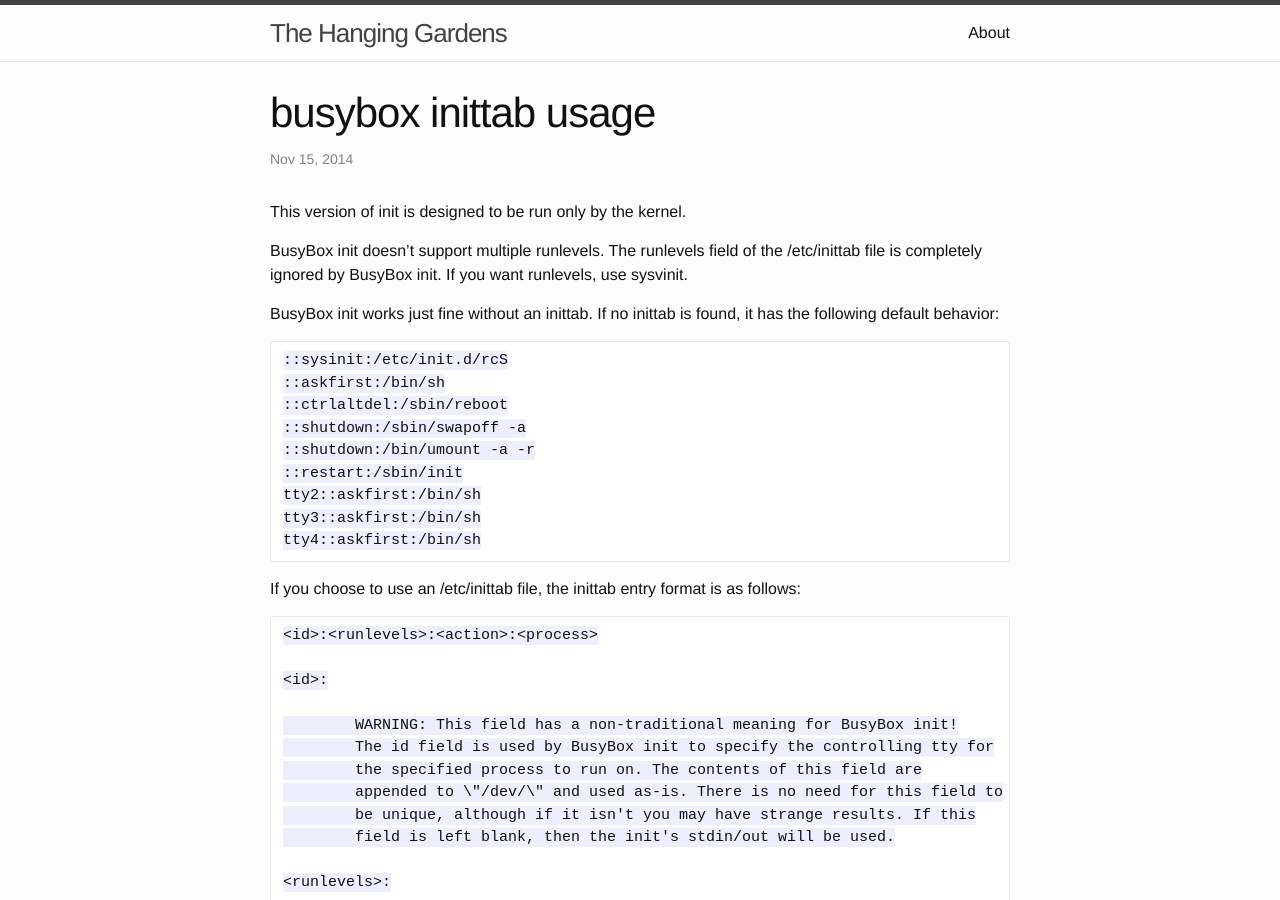
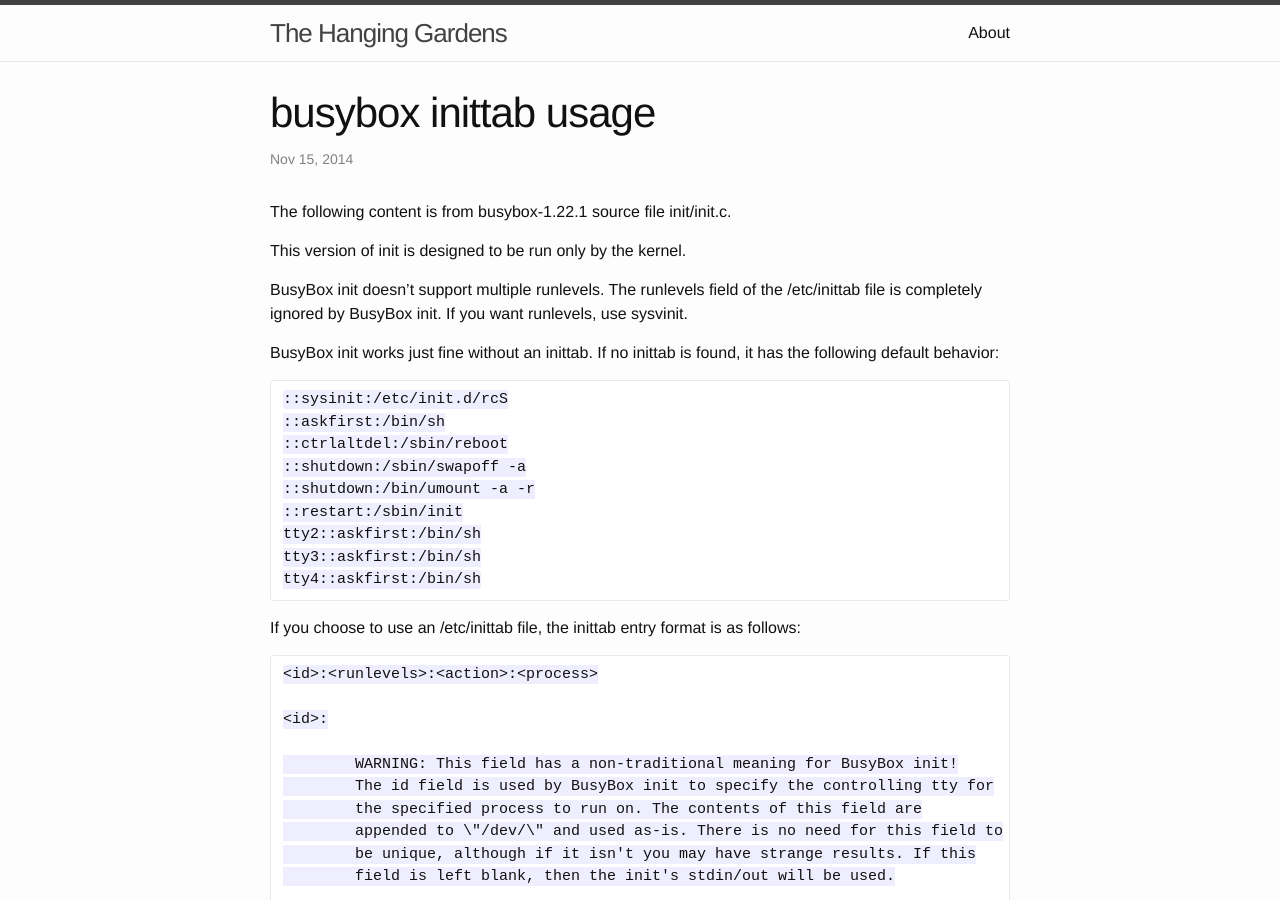
Before and after one commit to bablon/bablon.github.io, a Jekyll site: the page built from _posts/2014-11-15-busybox-1.22.1-inittab.markdown, in a window 1280 px wide and 900 px high. Built offline with Jekyll 4.4.1, drawn with Linux system fonts in a browser that asks for light colours.

Commit message:
add source for busy inittab blog

```diff
--- a/_posts/2014-11-15-busybox-1.22.1-inittab.markdown
+++ b/_posts/2014-11-15-busybox-1.22.1-inittab.markdown
@@ -4,6 +4,8 @@
 date:   2014-11-15 21:38:18
 categories: busybox
 ---
+The following content is from busybox-1.22.1 source file init/init.c.
+
 This version of init is designed to be run only by the kernel.
 
 BusyBox init doesn't support multiple runlevels. The runlevels field of
```
